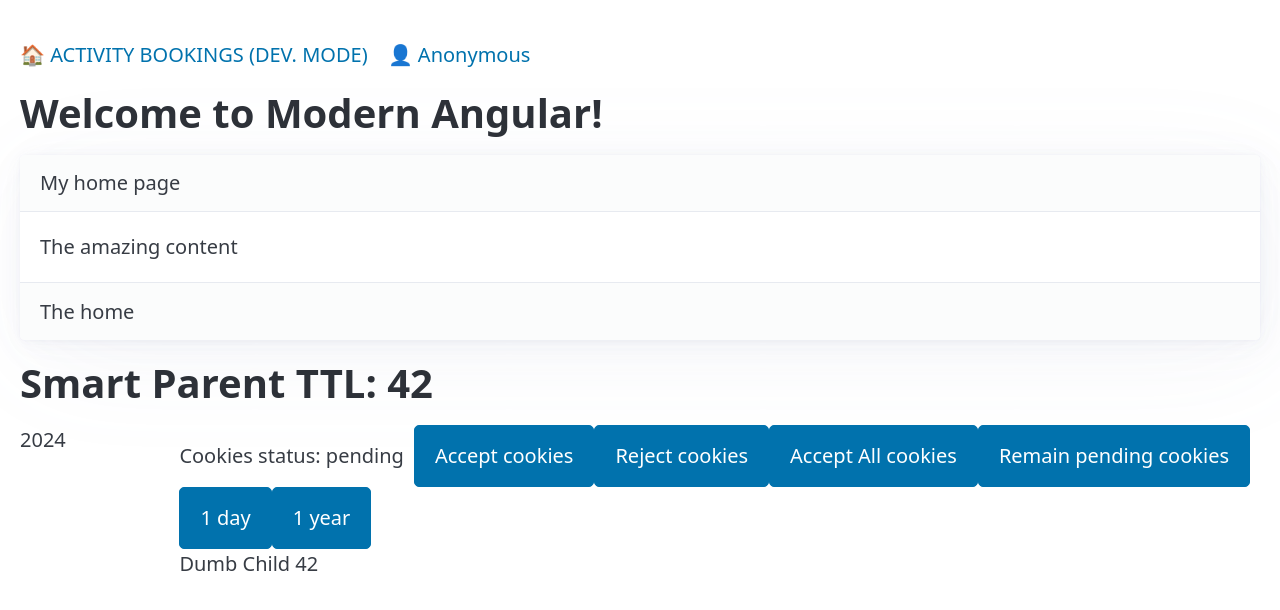
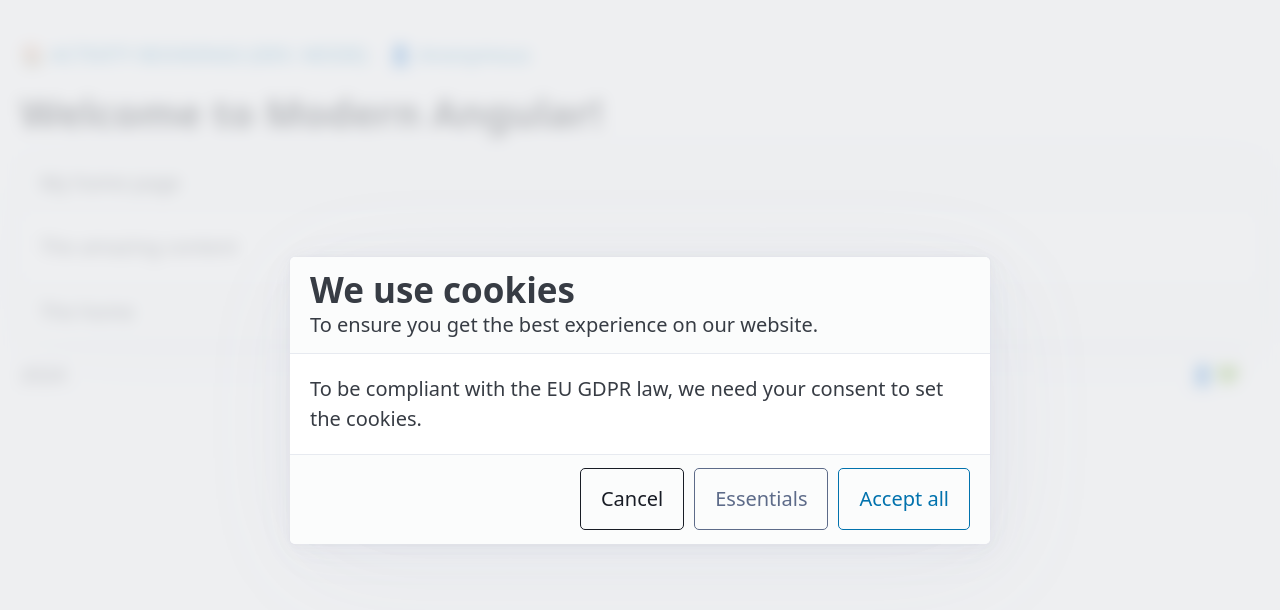
Before and after one commit to TrainingITCourses/softtek_angular_update_1, an Angular app in the folder ActivityBookings/: page / in a window 1280 px wide. Shown: the top 610 px of the page. Built offline with nearby package versions, Linux system fonts and the light colour scheme.

Commit message:
feat: after session 2

```diff
--- a/ActivityBookings/src/app/core/cookies.component.ts
+++ b/ActivityBookings/src/app/core/cookies.component.ts
@@ -1,54 +1,48 @@
 import {
   ChangeDetectionStrategy,
   Component,
-  InputSignal,
   ModelSignal,
   OutputEmitterRef,
-  input,
   model,
   output,
 } from '@angular/core';
 
-export type CookiesStatus = 'pending' | 'rejected' | 'essentials' | 'all';
 export type Acceptance = 'essentials' | 'all';
 
 @Component({
   selector: 'lab-cookies',
   standalone: true,
-  imports: [],
+  changeDetection: ChangeDetectionStrategy.OnPush,
   template: `
-    <span> Cookies status: {{ cookiesStatus() }}</span>
-    <span>
-      @if (areCookiesPending()) {
-        <button (click)="onUpdate('all')">Accept cookies</button>
-        <button (click)="onUpdate('rejected')">Reject cookies</button>
-        <button (click)="onUpdate('all')">Accept All cookies</button>
-        <button (click)="onUpdate('pending')">Remain pending cookies</button>
-      }
-    </span>
-    <div>
-      <button (click)="ttl.set(1)">1 day</button>
-      <button (click)="ttl.set(365)">1 year</button>
-      <p>Dumb Child {{ ttl() }}</p>
-    </div>
+    <dialog [open]="openDialog()">
+      <article>
+        <header>
+          <h2>We use cookies</h2>
+          <p>To ensure you get the best experience on our website.</p>
+        </header>
+        <section>
+          <p>To be compliant with the EU GDPR law, we need your consent to set the cookies.</p>
+        </section>
+        <footer>
+          <button class="contrast outline" (click)="onButtonsClick()">Cancel</button>
+          <button class="secondary outline" (click)="onButtonsClick('essentials')">
+            Essentials
+          </button>
+          <button class="primary outline" (click)="onButtonsClick('all')">Accept all</button>
+        </footer>
+      </article>
+    </dialog>
   `,
-  styles: ``,
-  changeDetection: ChangeDetectionStrategy.OnPush,
 })
 export class CookiesComponent {
-  cookiesStatus: InputSignal<CookiesStatus> = input.required<CookiesStatus>();
-  areCookiesPending: InputSignal<boolean> = input(true);
   cancel: OutputEmitterRef<void> = output();
   accept: OutputEmitterRef<Acceptance> = output<Acceptance>();
 
-  ttl: ModelSignal<number> = model(1);
+  openDialog: ModelSignal<boolean> = model(false);
 
-  onUpdate(newStatus: CookiesStatus) {
-    console.log('updating cookies status', newStatus);
-    if (newStatus === 'all' || newStatus === 'essentials') {
-      this.accept.emit(newStatus);
-    } else {
-      this.cancel.emit();
-    }
+  onButtonsClick(acceptance?: Acceptance) {
+    this.openDialog.set(false);
+    if (acceptance) this.accept.emit(acceptance);
+    else this.cancel.emit();
   }
 }
--- a/ActivityBookings/src/app/core/footer.widget.ts
+++ b/ActivityBookings/src/app/core/footer.widget.ts
@@ -7,39 +7,33 @@ import {
   effect,
   signal,
 } from '@angular/core';
-import { CookiesComponent, CookiesStatus } from './cookies.component';
-
-type UserStatus = {
-  cookies: CookiesStatus;
-  isAnonymous: boolean;
-  credit: number;
-};
+import { CookiesComponent } from './cookies.component';
+import { CookiesStatus, UserStatus } from './user-status.type';
+import { UserComponent } from './user.component';
 
 @Component({
   selector: 'lab-footer',
   standalone: true,
-  imports: [CookiesComponent],
+  imports: [CookiesComponent, UserComponent],
+  changeDetection: ChangeDetectionStrategy.OnPush,
   template: `
     <footer>
-      <h1>Smart Parent TTL: {{ ttl() }}</h1>
       <nav>
         <span> {{ getYear() }}</span>
-        <lab-cookies
-          [areCookiesPending]="areCookiesPending()"
-          [cookiesStatus]="cookiesStatus()"
-          [(ttl)]="ttl"
-          (cancel)="onUpdate('rejected')" />
+        <span>
+          <lab-user [user]="user()" (click)="openDialog.set(true)" />
+          <lab-cookies
+            [(openDialog)]="openDialog"
+            (accept)="onCookiesUpdate($event)"
+            (cancel)="onCookiesUpdate('rejected')" />
+        </span>
       </nav>
     </footer>
   `,
-  styles: ``,
-  changeDetection: ChangeDetectionStrategy.OnPush,
 })
 export class FooterWidget {
   #saveCookiesStatus = effect(() => {
     console.log('saving cookies status', this.cookiesStatus());
-    console.log('saving ttl', this.ttl());
-    // localStorage.setItem('Cookies', JSON.stringify(this.cookiesStatus()));
   });
 
   getYear() {
@@ -52,15 +46,21 @@ export class FooterWidget {
     credit: 0,
   });
 
-  ttl: WritableSignal<number> = signal(42);
+  openDialog: WritableSignal<boolean> = signal(true);
 
+  user = computed(() => {
+    let result = '';
+    result += this.userStatus().isAnonymous ? '👤' : '🙂';
+    result += this.userStatus().cookies === 'rejected' ? '🚫' : '💚';
+    return result;
+  });
   cookiesStatus: Signal<CookiesStatus> = computed(() => this.userStatus().cookies);
   areCookiesPending: Signal<boolean> = computed(() => this.cookiesStatus() === 'pending');
 
-  onUpdate(newStatus: CookiesStatus) {
-    this.userStatus.update((x) => {
-      const y = { ...x, cookies: newStatus };
-      return y;
+  onCookiesUpdate(newStatus: CookiesStatus) {
+    this.userStatus.update((state) => {
+      const newState = { ...state, cookies: newStatus };
+      return newState;
     });
   }
 }
--- /dev/null
+++ b/ActivityBookings/src/app/core/user.component.ts
@@ -0,0 +1,13 @@
+import { JsonPipe } from '@angular/common';
+import { ChangeDetectionStrategy, Component, InputSignal, input } from '@angular/core';
+
+@Component({
+  selector: 'lab-user',
+  standalone: true,
+  changeDetection: ChangeDetectionStrategy.OnPush,
+  imports: [JsonPipe],
+  template: ` <span>{{ user() }}</span> `,
+})
+export class UserComponent {
+  user: InputSignal<string> = input.required<string>();
+}
```
Also changed, not shown: ActivityBookings/src/app/core/credits.component.ts (added, +21 -0 lines), ActivityBookings/src/app/core/user-status.type.ts (added, +7 -0 lines), ActivityBookings/.eslintrc.json.
